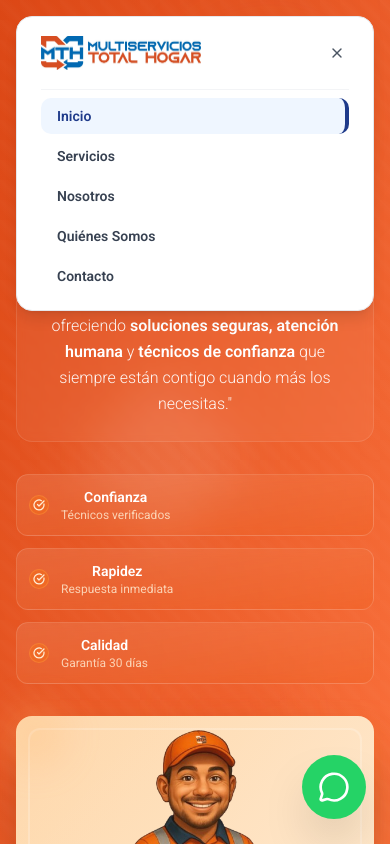
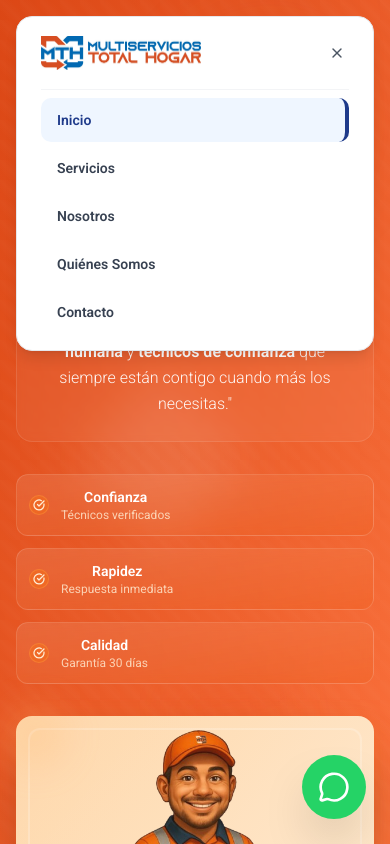
Before and after one commit to Mileana0910/mth-multiservicio, a React (Vite) app: page / in a window 390 px wide. Both pictures are taken after a click on the button 337 px from the left and 53 px from the top of the page. Shown: the top 844 px of the page. Built offline with nearby package versions, Linux system fonts and the light colour scheme.

Commit message:
Se actualiza navegación mobil

```diff
--- a/src/components/common/Navbar.jsx
+++ b/src/components/common/Navbar.jsx
@@ -1,20 +1,20 @@
-// components/common/Navbar.jsx (CORREGIDO)
+// components/common/Navbar.jsx (CORRECCIÓN ESPECÍFICA PARA MÓVIL)
 import React, { useState, useEffect } from 'react';
 import { Menu, X } from 'lucide-react';
 import { motion, AnimatePresence } from 'framer-motion';
-import { Link, useLocation } from 'react-router-dom';
+import { Link, useLocation, useNavigate } from 'react-router-dom';
 
 export function Navbar() {
   const [isOpen, setIsOpen] = useState(false);
   const [scrolled, setScrolled] = useState(false);
   const [activeSection, setActiveSection] = useState('inicio');
   const location = useLocation();
+  const navigate = useNavigate();
 
   useEffect(() => {
     const handleScroll = () => {
       setScrolled(window.scrollY > 20);
 
-      // Solo detectar sección activa si estamos en la página principal
       if (location.pathname === '/') {
         const sections = ['inicio', 'servicios', 'nosotros', 'contacto'];
         const scrollPosition = window.scrollY + 100;
@@ -45,21 +45,55 @@ export function Navbar() {
   ];
 
   const handleNavClick = (href, id) => {
+    console.log('Navegando a:', href, 'desde:', location.pathname); // Para debug
+
     if (href.startsWith('/#')) {
-      // Es un ancla en la página principal
+      const sectionId = href.replace('/#', '');
+
       if (location.pathname !== '/') {
-        // Si estamos en otra página, navegar a home primero
-        window.location.href = href;
+        // Desde otra página → ir a home
+        navigate('/');
+        // Esperar a que React Router complete la navegación
+        setTimeout(() => {
+          scrollToSection(sectionId);
+        }, 400);
       } else {
-        const sectionId = href.replace('/#', '');
+        // Ya en home → scroll directo
+        scrollToSection(sectionId);
+      }
+    } else {
+      // Ruta normal (quienes-somos)
+      navigate(href);
+    }
+
+    setActiveSection(id);
+    setIsOpen(false);
+  };
+
+  const scrollToSection = (sectionId) => {
+    console.log('Buscando sección:', sectionId); // Para debug
+
+    // Pequeño delay para asegurar que el DOM esté listo
+    setTimeout(() => {
       const element = document.getElementById(sectionId);
       if (element) {
-          element.scrollIntoView({ behavior: 'smooth' });
+        console.log('Elemento encontrado:', element); // Para debug
+
+        const navbar = document.querySelector('nav');
+        const navbarHeight = navbar ? navbar.offsetHeight + 20 : 100;
+        const elementPosition = element.getBoundingClientRect().top;
+        const offsetPosition = elementPosition + window.pageYOffset - navbarHeight;
+
+        window.scrollTo({
+          top: offsetPosition,
+          behavior: 'smooth'
+        });
+      } else {
+        console.log('Elemento NO encontrado:', sectionId);
+        // Fallback: scroll al top si no encuentra la sección
+        window.scrollTo({ top: 0, behavior: 'smooth' });
       }
-      }
-    }
-    setActiveSection(id);
-    setIsOpen(false);
+    }, 100);
   };
 
   return (
@@ -77,7 +111,14 @@ export function Navbar() {
             whileHover={{ scale: 1.05 }}
             whileTap={{ scale: 0.95 }}
           >
-            <Link to="/" className="h-14 w-40 block">
+            <Link
+              to="/"
+              className="h-14 w-40 block"
+              onClick={() => {
+                setActiveSection('inicio');
+                setIsOpen(false);
+              }}
+            >
               <img
                 src="/images/logo-mth.jpeg"
                 alt="MTH Multiservicios Total Hogar"
@@ -105,6 +146,10 @@ export function Navbar() {
                       className={`relative px-3 py-1 font-semibold transition-colors text-sm ${
                         isActive ? 'text-blue-900' : 'text-gray-700 hover:text-blue-800'
                       }`}
+                      onClick={() => {
+                        setActiveSection(link.id);
+                        setIsOpen(false);
+                      }}
                     >
                       {link.label}
                       {isActive && (
@@ -147,7 +192,6 @@ export function Navbar() {
           </motion.button>
         </div>
 
-        {/* Mobile Navigation */}
         <AnimatePresence>
           {isOpen && (
             <motion.div
@@ -169,22 +213,9 @@ export function Navbar() {
                       animate={{ opacity: 1, x: 0 }}
                       transition={{ delay: index * 0.1 }}
                     >
-                      {link.href.startsWith('/quienes-somos') ? (
-                        <Link
-                          to={link.href}
-                          className={`block w-full text-left px-4 py-2 font-semibold rounded-lg transition-colors text-sm ${
-                            isActive
-                              ? 'bg-blue-50 text-blue-900 border-r-4 border-blue-900'
-                              : 'text-gray-700 hover:bg-gray-50 hover:text-blue-800'
-                          }`}
-                          onClick={() => setIsOpen(false)}
-                        >
-                          {link.label}
-                        </Link>
-                      ) : (
                       <button
                         onClick={() => handleNavClick(link.href, link.id)}
-                          className={`block w-full text-left px-4 py-2 font-semibold rounded-lg transition-colors text-sm ${
+                        className={`block w-full text-left px-4 py-3 font-semibold rounded-lg transition-colors text-sm ${
                           isActive
                             ? 'bg-blue-50 text-blue-900 border-r-4 border-blue-900'
                             : 'text-gray-700 hover:bg-gray-50 hover:text-blue-800'
@@ -192,7 +223,6 @@ export function Navbar() {
                       >
                         {link.label}
                       </button>
-                      )}
                     </motion.div>
                   );
                 })}
```
Lines whose indentation alone changed are shown as unchanged.
